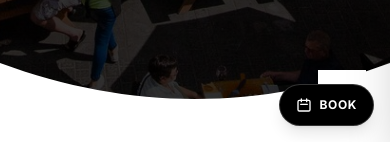
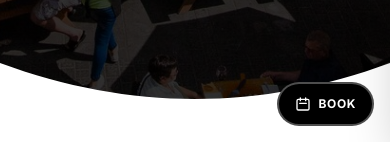
Before and after one commit to deybijimenez94/Bearstreettavern, a Next.js app: page / in a window 390 px wide. Shown: the part 702-844 px from the top of the page. Built offline with nearby package versions, Linux system fonts and the light colour scheme.

Commit message:
Update site

```diff
--- a/app/page.tsx
+++ b/app/page.tsx
@@ -613,10 +613,10 @@ export default function Home() {
         </div>
       </AnimatedSection>
 
-      {/* Back to Top Button */}
+      {/* Back to Top Button - Hidden on mobile */}
       <button
         onClick={() => window.scrollTo({ top: 0, behavior: 'smooth' })}
-        className="fixed bottom-6 right-6 md:bottom-8 md:right-8 bg-white text-black hover:bg-white/90 w-12 h-12 md:w-14 md:h-14 flex items-center justify-center transition-all z-40 border-2 border-white hover:scale-110"
+        className="hidden md:flex fixed bottom-6 right-6 md:bottom-8 md:right-8 bg-white text-black hover:bg-white/90 w-12 h-12 md:w-14 md:h-14 items-center justify-center transition-all z-40 border-2 border-white hover:scale-110"
         aria-label="Back to top"
       >
         <svg
--- a/components/FloatingCTA.tsx
+++ b/components/FloatingCTA.tsx
@@ -38,7 +38,7 @@ export default function FloatingCTA({ type }: FloatingCTAProps) {
       className="fixed bottom-4 right-4 z-50"
       aria-label={buttonText}
     >
-      <div className="bg-black hover:bg-accent-primary text-white hover:text-black border border-white/20 hover:border-accent-primary rounded-full shadow-lg transition-all duration-300 flex items-center gap-2 px-4 py-3">
+      <div className="bg-black hover:bg-accent-primary text-white hover:text-black border-2 border-white/30 hover:border-accent-primary rounded-full transition-all duration-300 flex items-center gap-2 px-4 py-3">
         {/* Icon */}
         <svg
           xmlns="http://www.w3.org/2000/svg"
```
